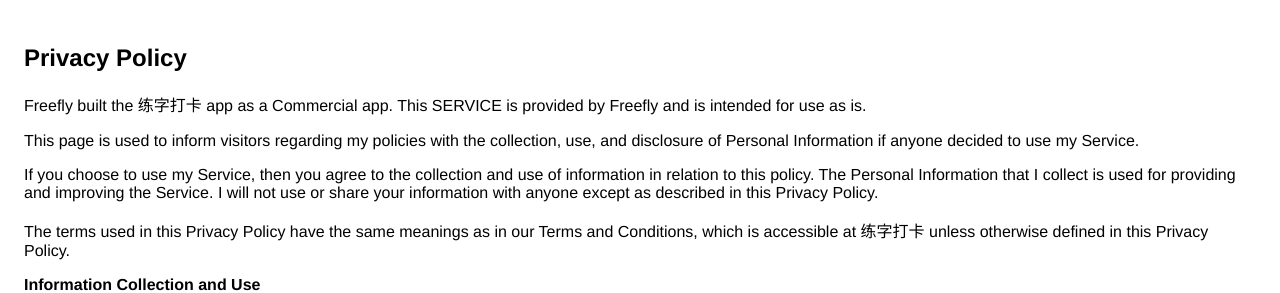
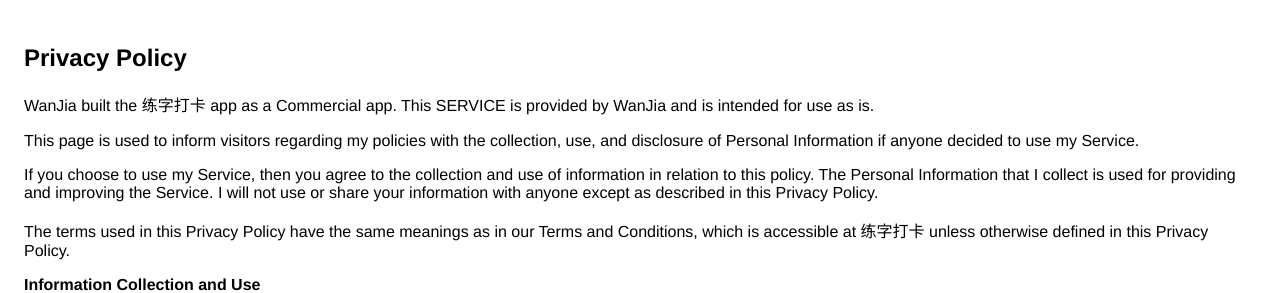
Before and after one commit to wanglianwu/page, a Jekyll site: the page ai_day_privacy_policy.html, which Jekyll copies as it is, in a window 1280 px wide and 1400 px high. Shown: the top 293 px of the window. Built offline with Jekyll 4.4.1, drawn with Linux system fonts in a browser that asks for light colours; some of the changed text lies outside the part shown.

Commit message:
Update ai_day_privacy_policy.html

```diff
--- a/ai_day_privacy_policy.html
+++ b/ai_day_privacy_policy.html
@@ -11,7 +11,7 @@
 </head>
 <body>
 <h2>Privacy Policy</h2>
-<p>Freefly built the 练字打卡 app as a Commercial app. This SERVICE is provided by Freefly and is intended for use as is.</p>
+<p>WanJia built the 练字打卡 app as a Commercial app. This SERVICE is provided by WanJia and is intended for use as is.</p>
 <p>This page is used to inform visitors regarding my policies with the collection, use, and disclosure of Personal Information if anyone decided to use my Service.</p>
 <p>If you choose to use my Service, then you agree to the collection and use of information in relation to this policy. The Personal Information that I collect is used for providing and improving the Service. I will not use or share your information with anyone except as described in this Privacy Policy.</p>
 <p>The terms used in this Privacy Policy have the same meanings as in our Terms and Conditions, which is accessible at 练字打卡 unless otherwise defined in this Privacy Policy.</p>
@@ -44,7 +44,7 @@
 <p><strong>Contact Us</strong></p>
 <p>If you have any questions or suggestions about my Privacy Policy, do not hesitate to contact me and send an email: <a href="mailto:hzwanjia@aliyun.com">hzwanjia@aliyun.com</a>.</p>
 <h2>隐私政策</h2>
-<p>Freefly将练字打卡应用程序构建为商业应用程序。该服务由Freefly提供，旨在按原样使用。</p>
+<p>WanJia将练字打卡应用程序构建为商业应用程序。该服务由WanJia提供，旨在按原样使用。</p>
 <p>如果有人决定使用我的服务，则此页面用于通过我方收集，使用和披露个人信息的方式通知访问者我的政策。</p>
 <p>如果您选择使用我的服务，则表示您同意收集和使用与本政策有关的信息。我收集的个人信息用于提供和改进服务。除本隐私政策中所述外，我不会与任何人使用或共享您的信息。</p>
 <p>除非本隐私政策中另有定义，否则本隐私政策中使用的术语与我们的条款和条件具有相同的含义，可以在练字打卡上访问这些条款和条件。</p>
```
